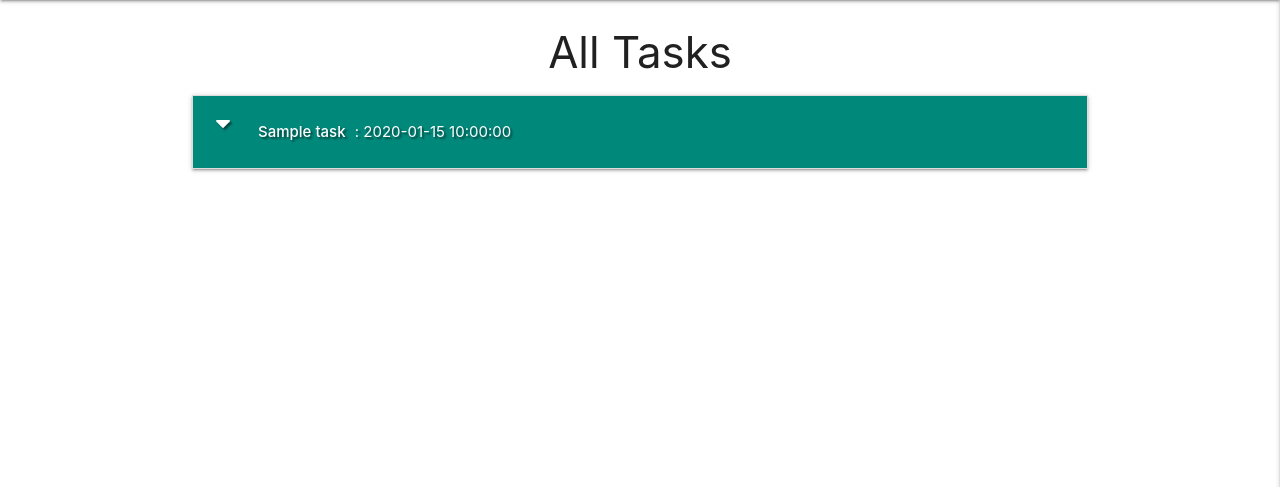
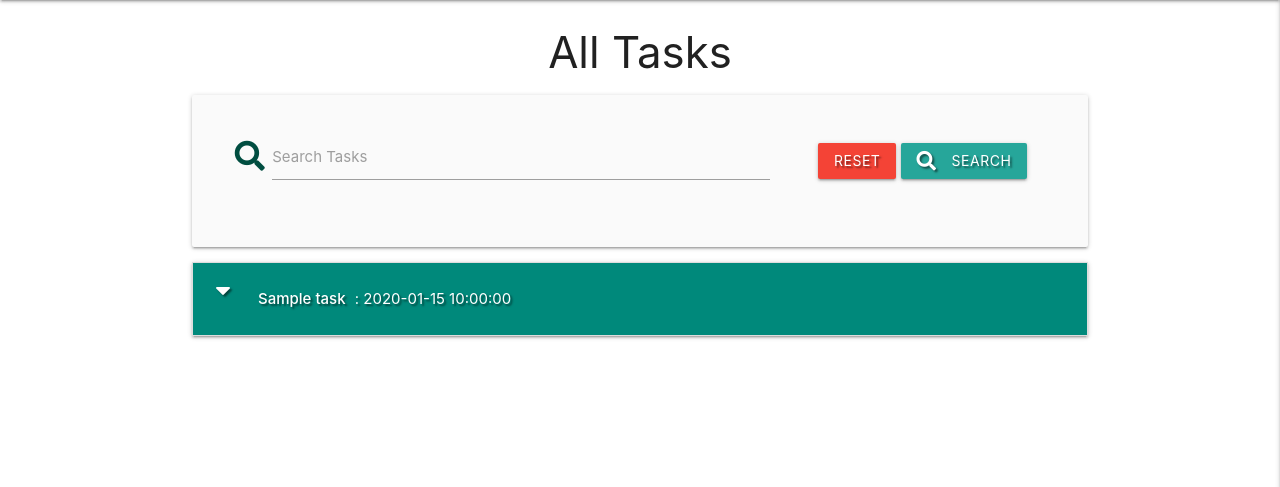
Before and after one commit to CarolinaCobo/flask-task-manager-project, a Flask app: page / in a window 1280 px wide. Shown: the part 64-551 px from the top of the page. Run offline with Flask 2, Linux system fonts and the light colour scheme; a database or web service that is not in the repository returns one stand-in record (values such as "Sample title"); some libraries are stand-ins or nearby versions.

Commit message:
Add search functionality

```diff
--- a/app.py
+++ b/app.py
@@ -23,6 +23,15 @@ mongo = PyMongo(app)
 def get_tasks():
     tasks = list(mongo.db.tasks.find())
     return render_template("tasks.html", tasks=tasks)
+
+
+
+@app.route("/search", methods=["GET", "POST"])
+def search():
+    query = request.form.get("query")
+    tasks = list(mongo.db.tasks.find({"$text": {"$search": query}}))
+    return render_template("tasks.html", tasks=tasks)
+
 
 
 @app.route("/register", methods=["GET", "POST"])
--- a/templates/tasks.html
+++ b/templates/tasks.html
@@ -2,6 +2,26 @@
 {% block content %}
 
 <h3 class="light-teal-text text-darken-4 center-align">All Tasks</h3>
+
+    <div class="row card-panel grey lighten-5">
+        <form action="{{ url_for('search') }}" method="post" class="col s12">
+            <div class="row valign-wrapper center-align">
+                <div class="input-field col s12 m8">
+                    <i class="fas fa-search prefix teal-text text-darken-4"></i>
+                    <input type="text" name="query" id="query" minlength="3" class="validate" required>
+                    <label for="query">Search Tasks</label>
+                </div>
+                <div class="col s12 m4">
+                    <a href="{{ url_for('get_tasks') }}" class="red btn text-shadow">Reset</a>
+                    <button type="submit" class="light-teal darken-1 btn text-shadow">
+                        <i class="fas fa-search left"></i> Search
+                    </button>
+                </div>
+            </div>
+        </form>
+    </div>
+
+{% if tasks|length > 0 %}
 
     <ul class="collapsible">
         {% for task in tasks %}
@@ -32,4 +52,9 @@
         {% endfor %}
     </ul>
 
+    {% else %}
+        <h3 class="red-text text-darken-4 center-align">No Results Found</h3>
+    {% endif %}
+
+
 {% endblock %}
```
